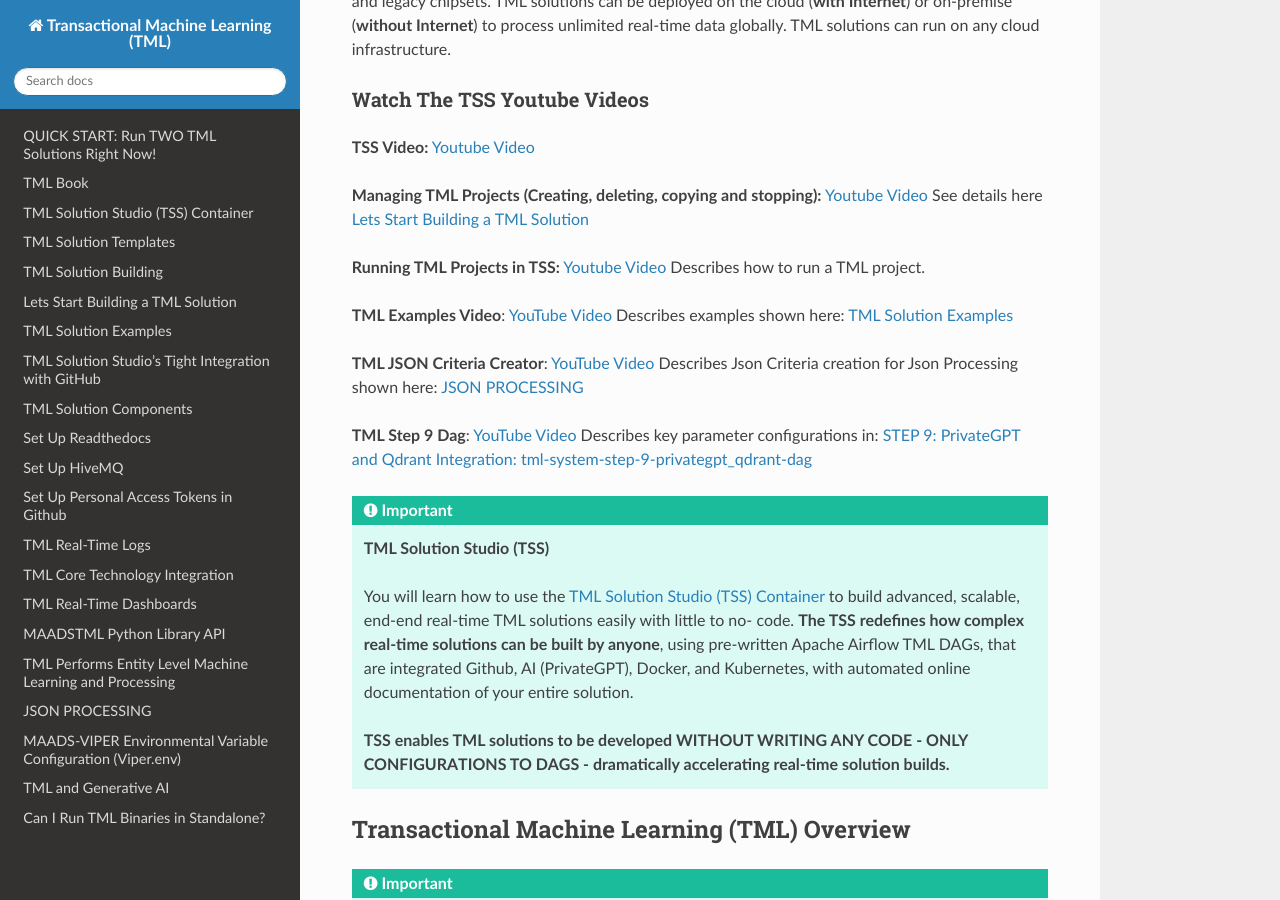
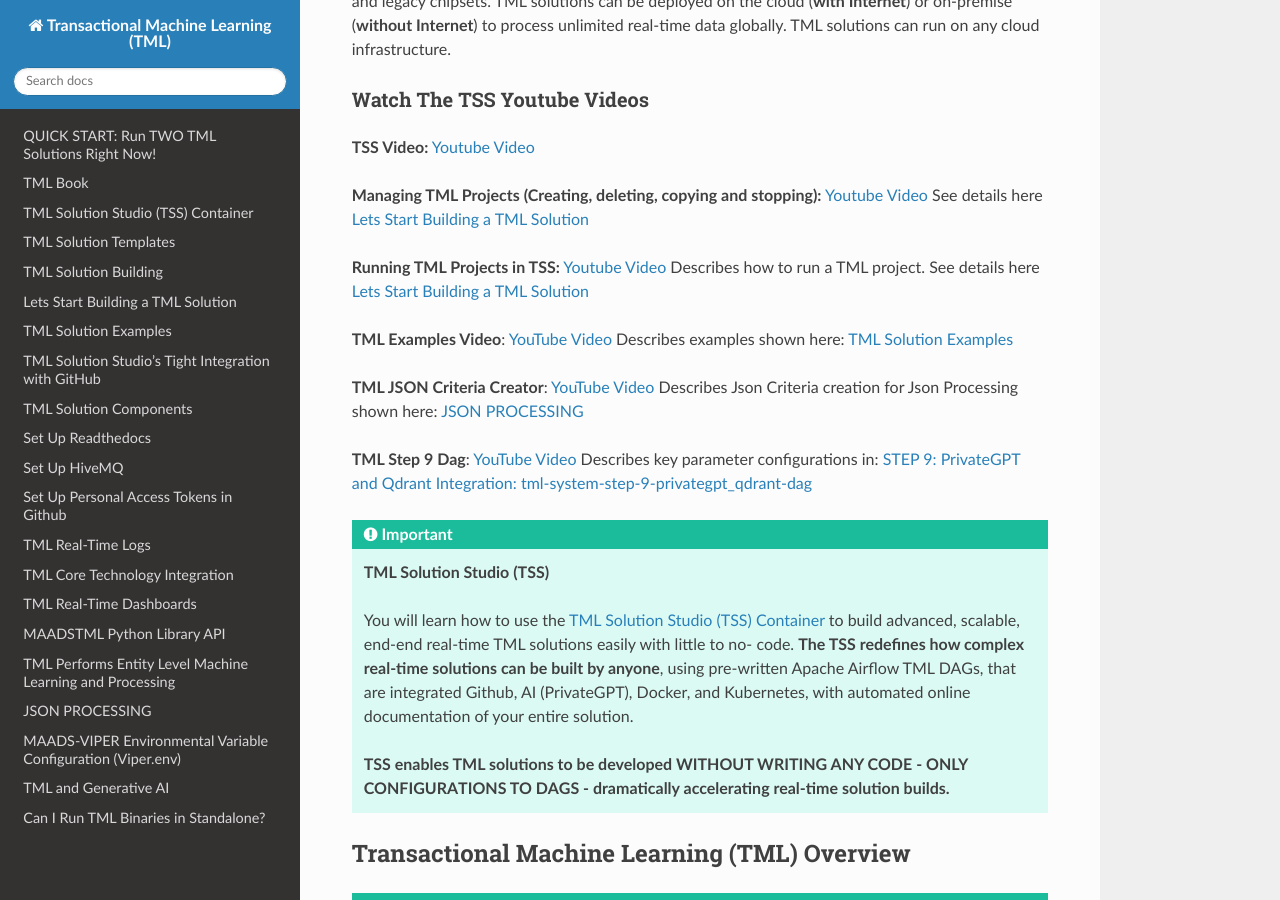
Before and after one commit to smaurice101/readthedocs, a Sphinx documentation site: the page built from docs/source/index.rst, in a window 1280 px wide and 900 px high, scrolled down 626 px. Built offline with Sphinx 7.4.7 and the Read the Docs theme 3.1.0, drawn with Linux system fonts in a browser that asks for light colours.

Commit message:
Update index.rst

```diff
--- a/docs/source/index.rst
+++ b/docs/source/index.rst
@@ -17,7 +17,7 @@
 
 **Managing TML Projects (Creating, deleting, copying and stopping):** `Youtube Video <https://youtu.be/46k18ExfLLE>`_ See details here :ref:`Lets Start Building a TML Solution`
 
-**Running TML Projects in TSS:** `Youtube Video <https://youtu.be/MH-l0LBkxXc>`_ Describes how to run a TML project.
+**Running TML Projects in TSS:** `Youtube Video <https://youtu.be/MH-l0LBkxXc>`_ Describes how to run a TML project. See details here :ref:`Lets Start Building a TML Solution`
 
 **TML Examples Video**: `YouTube Video <https://www.youtube.com/watch?v=ZzLL3tfBsh0>`_ Describes examples shown here: :ref:`TML Solution Examples`
 
```
